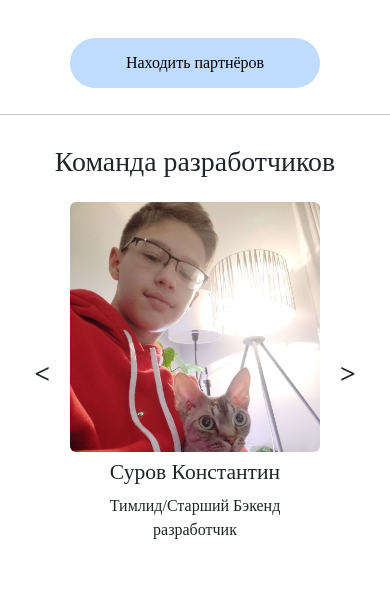
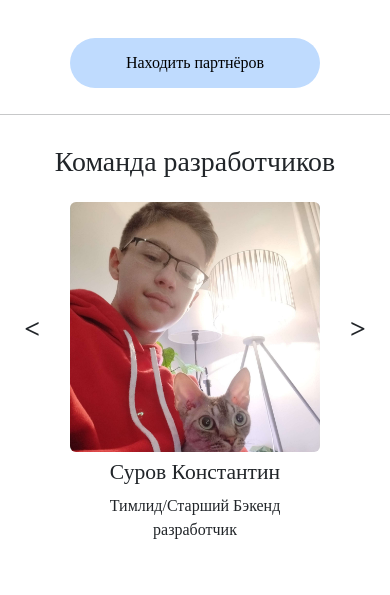
Before and after one commit to OverflowProjectMSP/final, a Vue app in the folder client/: page / in a window 390 px wide. Shown: the part 1906-2501 px from the top of the page. Built offline with nearby package versions, Linux system fonts and the light colour scheme; no server answers; a web font is replaced by a local one.

Commit message:
Стрелки у команды разработчиков подняты

```diff
--- a/client/src/components/Main/ScrollBarComp.vue
+++ b/client/src/components/Main/ScrollBarComp.vue
@@ -206,12 +206,17 @@ export default {
   display: none;
 }
 
+.arrow {
+  margin-top: -90px;
+}
+
 .develop {
   height: 500px;
   margin-bottom: 0;
   justify-content: start !important;
   /* margin-bottom: 30px; */
 }
+
 
 .dev-card {
   max-width: 250px;
@@ -262,7 +267,8 @@ export default {
   }
 
   .arrow {
-    margin: 0 20px !important;
+    margin-left: 30px !important;
+    margin-right: 30px !important;
   }
 }
 
```
